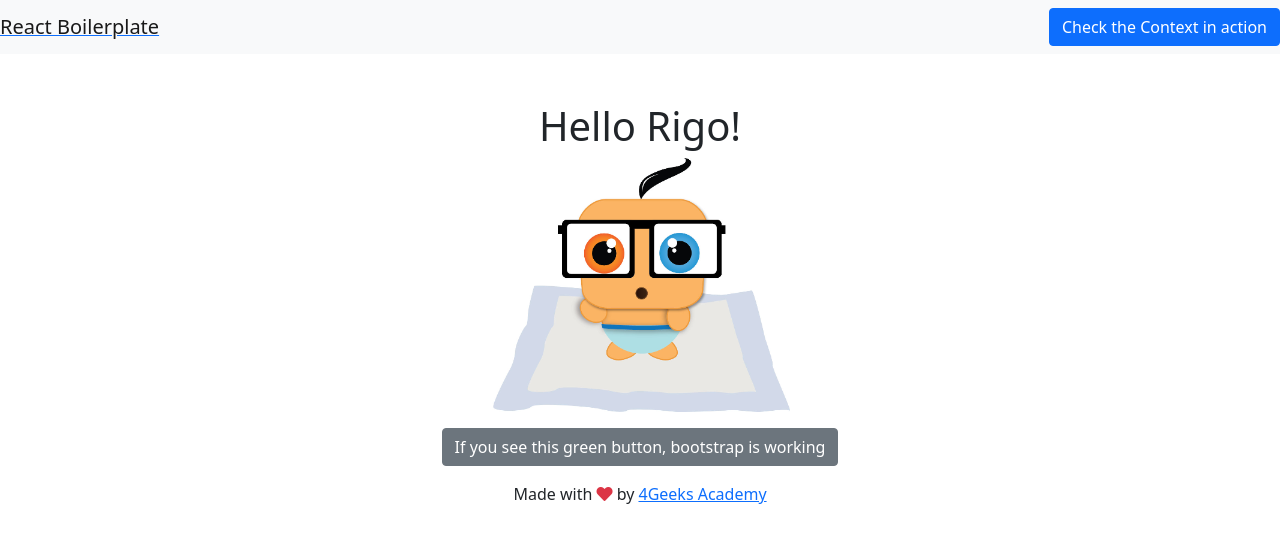
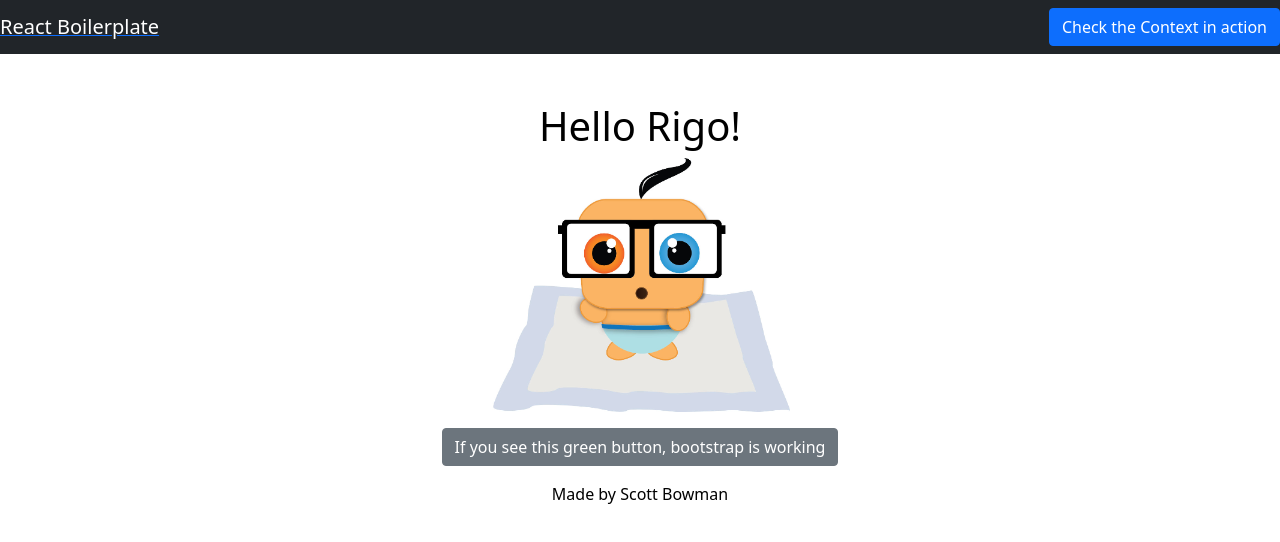
Before and after one commit to 4GeeksAcademy/Arcarius41-StarWars-ScottBowman, a React app: page / in a window 1280 px wide. Built offline with nearby package versions, Linux system fonts and the light colour scheme.

Commit message:
getting set up

```diff
--- a/src/js/component/footer.js
+++ b/src/js/component/footer.js
@@ -3,8 +3,7 @@ import React, { Component } from "react";
 export const Footer = () => (
 	<footer className="footer mt-auto py-3 text-center">
 		<p>
-			Made with <i className="fa fa-heart text-danger" /> by{" "}
-			<a href="http://www.4geeksacademy.com">4Geeks Academy</a>
+			Made by Scott Bowman
 		</p>
 	</footer>
 );
--- a/src/js/component/navbar.js
+++ b/src/js/component/navbar.js
@@ -3,7 +3,7 @@ import { Link } from "react-router-dom";
 
 export const Navbar = () => {
 	return (
-		<nav className="navbar navbar-light bg-light mb-3">
+		<nav className="navbar navbar-dark bg-dark mb-3">
 			<Link to="/">
 				<span className="navbar-brand mb-0 h1">React Boilerplate</span>
 			</Link>
--- a/src/js/views/home.js
+++ b/src/js/views/home.js
@@ -3,7 +3,7 @@ import rigoImage from "../../img/rigo-baby.jpg";
 import "../../styles/home.css";
 
 export const Home = () => (
-	<div className="text-center mt-5">
+	<div data-bs-theme="dark"  className= "text-center mt-5">
 		<h1>Hello Rigo!</h1>
 		<p>
 			<img src={rigoImage} />
--- a/src/styles/home.css
+++ b/src/styles/home.css
@@ -0,0 +1,13 @@
+/* Default styles */
+body {
+    background-color: white;
+    color: black;
+}
+
+/* Dark mode styles */
+@media (prefers-color-scheme: dark) {
+    body {
+        background-color: black;
+        color: white;
+    }
+}
```
Also changed, not shown: dist/index.html.
